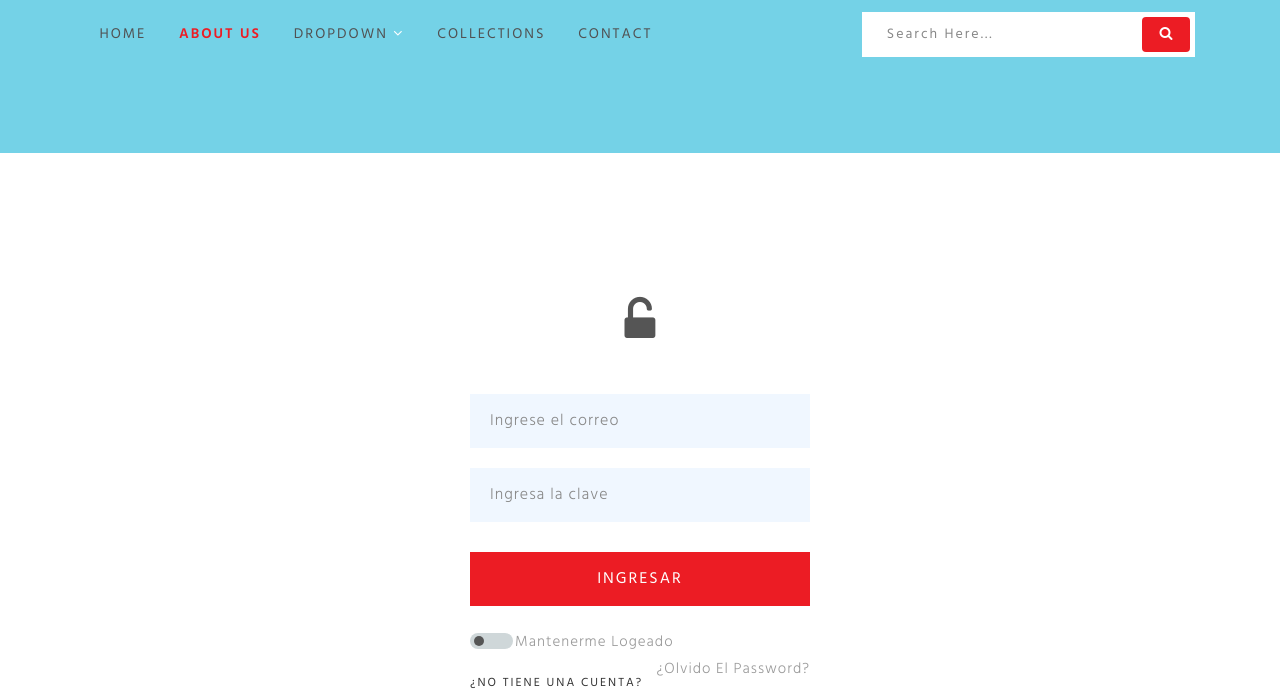
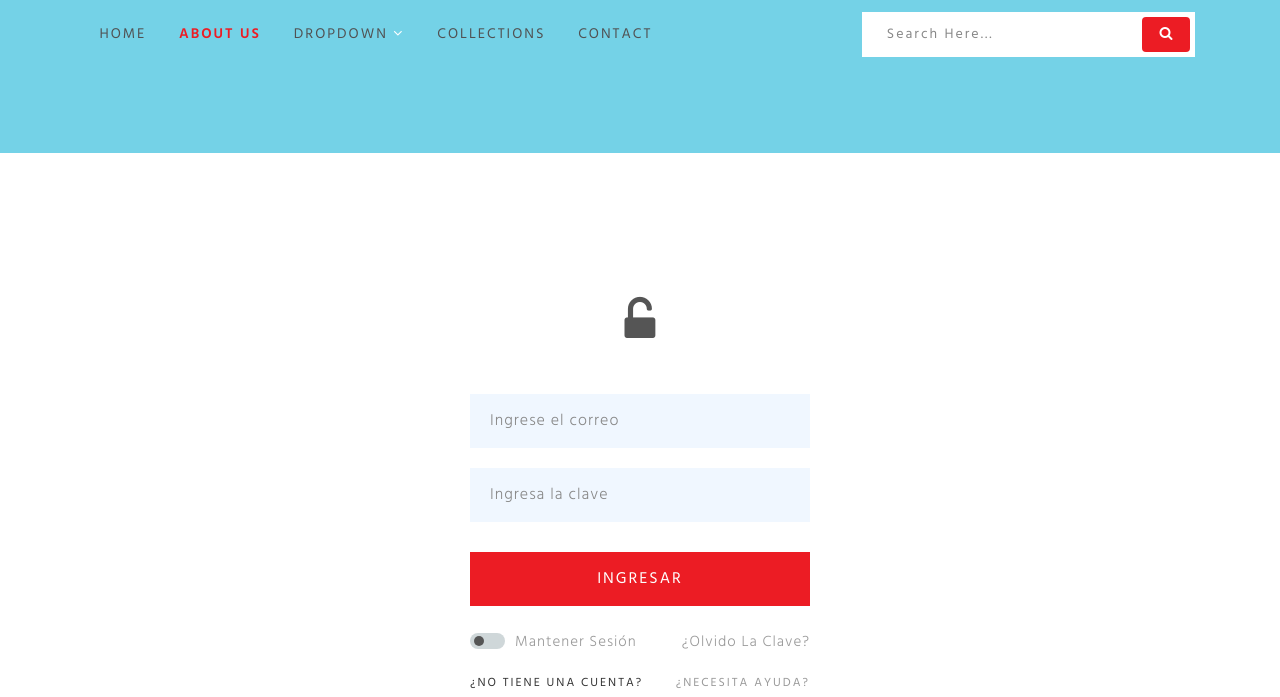
Before and after one commit to xaca/proyecto-plataformas, a plain HTML site: page login.html in a window 1280 px wide. Shown: the part 103-800 px from the top of the page. Drawn offline with Linux system fonts and the light colour scheme.

Commit message:
Ajustes de textos en el login

```diff
--- a/login.html
+++ b/login.html
@@ -109,11 +109,11 @@ License URL: http://creativecommons.org/licenses/by/3.0/
                                 <label class="switch">
                                     <input type="checkbox">
                                     <span class="slider round"></span>
-                                    Mantenerme logeado
+                                    Mantener sesión
                                 </label>
                             </li>
                             <li>
-                                <a href="#" class="text-right">¿Olvido el password?</a>
+                                <a href="#" class="text-right">¿Olvido la clave?</a>
                             </li>
                             <li class="clearfix"></li>
                         </ul>
```
